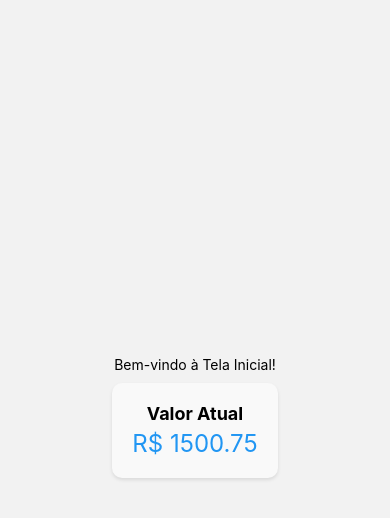
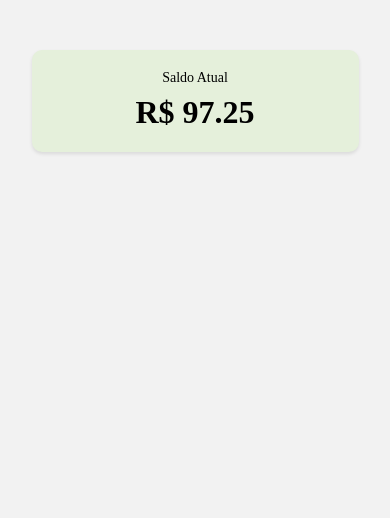
Before and after one commit to ManoEmmet3/CashWise, a React Native app: screen /Home in a window 390 px wide. Shown: the top 518 px of the page. Built offline with nearby package versions, Linux system fonts and the light colour scheme.

Commit message:
Final do componente SaldoAtual

```diff
--- a/components/SaldoAtual.js
+++ b/components/SaldoAtual.js
@@ -5,7 +5,7 @@ import { View, Text, StyleSheet } from 'react-native';
 export default function SaldoAtual({ saldo }) {
     return (
         <View style={styles.container}>
-            <Text style={styles.title}>Valor Atual</Text>
+            <Text style={styles.title}>Saldo Atual</Text>
             <Text style={styles.saldo}>R$ {saldo.toFixed(2)}</Text>
         </View>
     );
@@ -13,8 +13,10 @@ export default function SaldoAtual({ saldo }) {
 
 const styles = StyleSheet.create({
     container: {
+        width: 327,
+        height: 102,
         padding: 20,
-        backgroundColor: '#f9f9f9',
+        backgroundColor: '#E5F0DB',
         borderRadius: 10,
         alignItems: 'center',
         justifyContent: 'center',
@@ -29,14 +31,19 @@ const styles = StyleSheet.create({
         elevation: 5,
     },
     title: {
-        fontSize: 18,
-        fontWeight: 'bold',
-        textAlign: 'center', // Centralizar o texto
+        fontSize: 14,
+        fontWeight: '400',
+        lineHeight: 18.2,
+        textAlign: 'center',
         marginBottom: 5,
+        fontFamily: 'Nunito Sans',
     },
     saldo: {
-        fontSize: 24,
-        color: '#2196F3',
-        textAlign: 'center', // Centralizar o texto
+        fontSize: 32,
+        fontWeight: '700',
+        lineHeight: 41.6,
+        color: '#000000',
+        textAlign: 'center',
+        fontFamily: 'Nunito Sans',
     },
 });
--- a/screens/HomeScreen.js
+++ b/screens/HomeScreen.js
@@ -1,14 +1,13 @@
 // screens/HomeScreen.js
 import React from 'react';
-import { View, Text, StyleSheet } from 'react-native';
+import { View, StyleSheet } from 'react-native';
 import SaldoAtual from '../components/SaldoAtual';
 
 export default function HomeScreen() {
-    const saldo = 1500.75;
+    const saldo = 97.25;
 
     return (
         <View style={styles.container}>
-            <Text>Bem-vindo à Tela Inicial!</Text>
             <SaldoAtual saldo={saldo} />
         </View>
     );
@@ -18,6 +17,7 @@ const styles = StyleSheet.create({
     container: {
         flex: 1,
         alignItems: 'center',
-        justifyContent: 'center',
+        justifyContent: 'flex-start',
+        paddingTop: 40,
     },
 });
```
